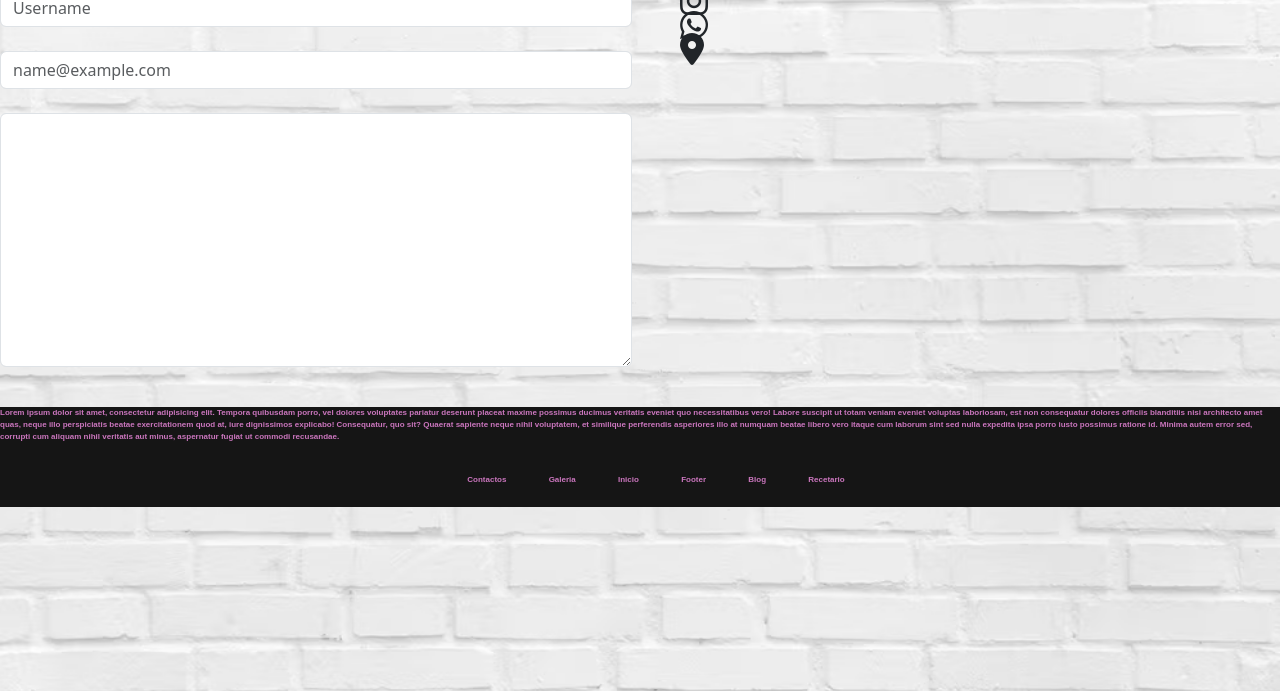
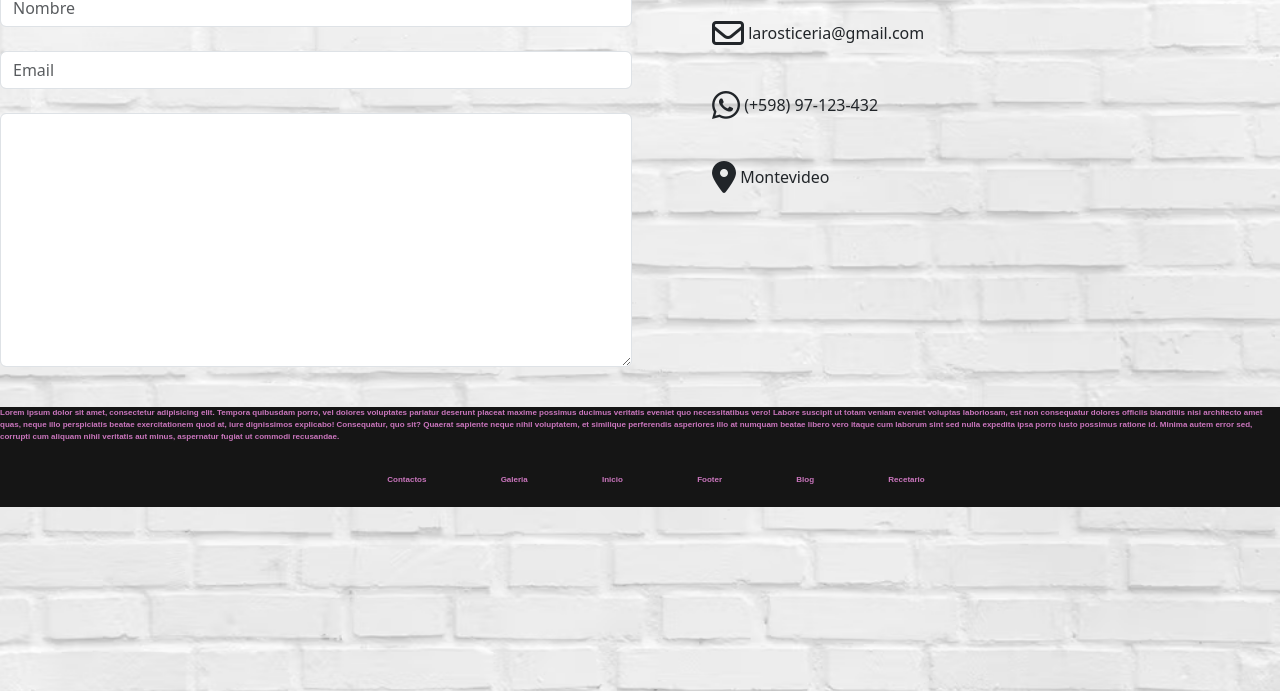
Before and after one commit to GermanDelosSantos/LaRosti, a plain HTML site: page pages/contacto.html in a window 1280 px wide. Shown: the part 109-800 px from the top of the page. Drawn offline with nearby package versions, Linux system fonts and the light colour scheme; a script that the page names is missing.

Commit message:
se continua trabajando en el estilo del archivo contactos

```diff
--- a/css/stylesheet.css
+++ b/css/stylesheet.css
@@ -290,6 +290,16 @@ nav ul li {
     list-style: none;
     text-align: left;
     gap: 3rem;
+    margin: 1rem;
+    padding: 1rem;
+}
+.contact-form{
+    background-color: #353232ee;
+}
+
+
+textarea{
+    resize: none;
 }
 
 .semanal{
--- a/pages/contacto.html
+++ b/pages/contacto.html
@@ -34,12 +34,12 @@
         <section class="text-center contacto-body">
             <div class="conctac-label">
                 <div class="conctac-form">
-                <input type="text" class="form-control" placeholder="Username" aria-label="Username" aria-describedby="basic-addon1">
+                <input type="text" class="form-control" placeholder="Nombre" aria-label="Username" aria-describedby="basic-addon1">
                 </div>
 
             <div class="conctac-form">
                 <label for="exampleFormControlInput1" class="form-label"></label>
-                <input type="email" class="form-control" id="exampleFormControlInput1" placeholder="name@example.com">
+                <input type="email" class="form-control" id="exampleFormControlInput1" placeholder="Email">
             </div>
             <div class="conctac-form">
                 <label for="exampleFormControlTextarea1" class="form-label"></label>
@@ -48,9 +48,15 @@
             </div>
             <div class="contac-icons d-grid">
                 <ul>
-                    <li><i class="fa-brands fa-instagram fa-2xl"></i></li>
-                    <li><i class="fa-brands fa-whatsapp fa-2xl"></i></li>
-                    <li><i class="fa-solid fa-location-dot fa-2xl"></i></li>
+                    <li><i class="fa-regular fa-envelope fa-2xl"></i>
+                    <span>larosticeria@gmail.com</span>
+                </li>
+                    <li><i class="fa-brands fa-whatsapp fa-2xl"></i>
+                    <span>(+598) 97-123-432</span>
+                </li>
+                    <li><i class="fa-solid fa-location-dot fa-2xl"></i>
+                    <span>Montevideo</span>
+                    </li>
                 </ul>
             </div>
         </section>
```
